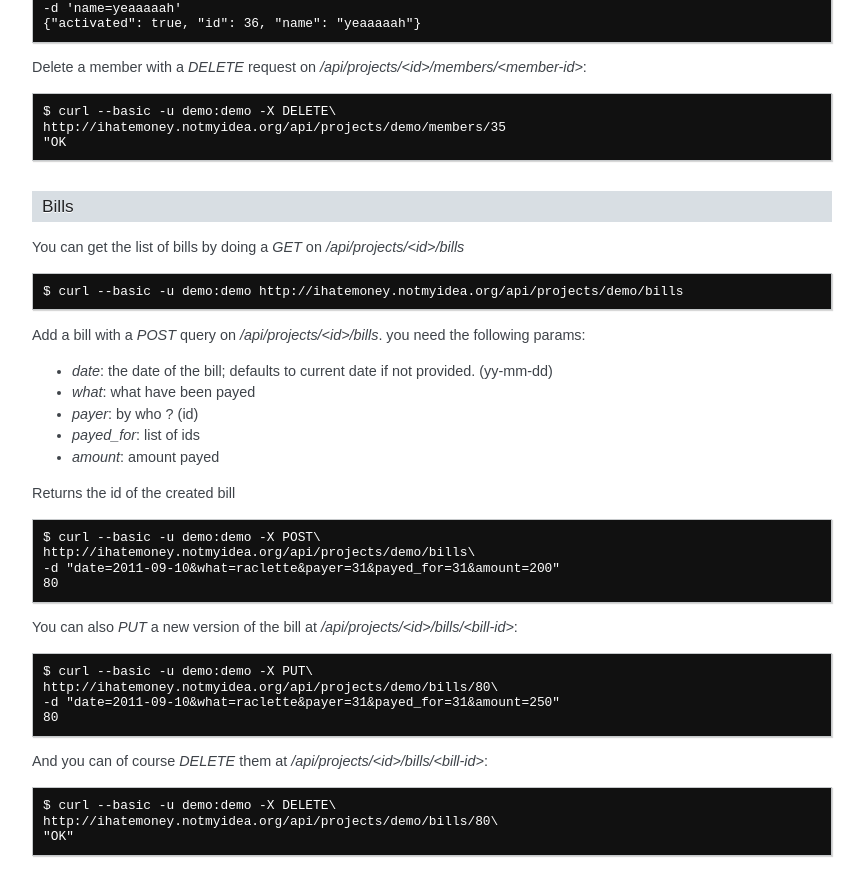
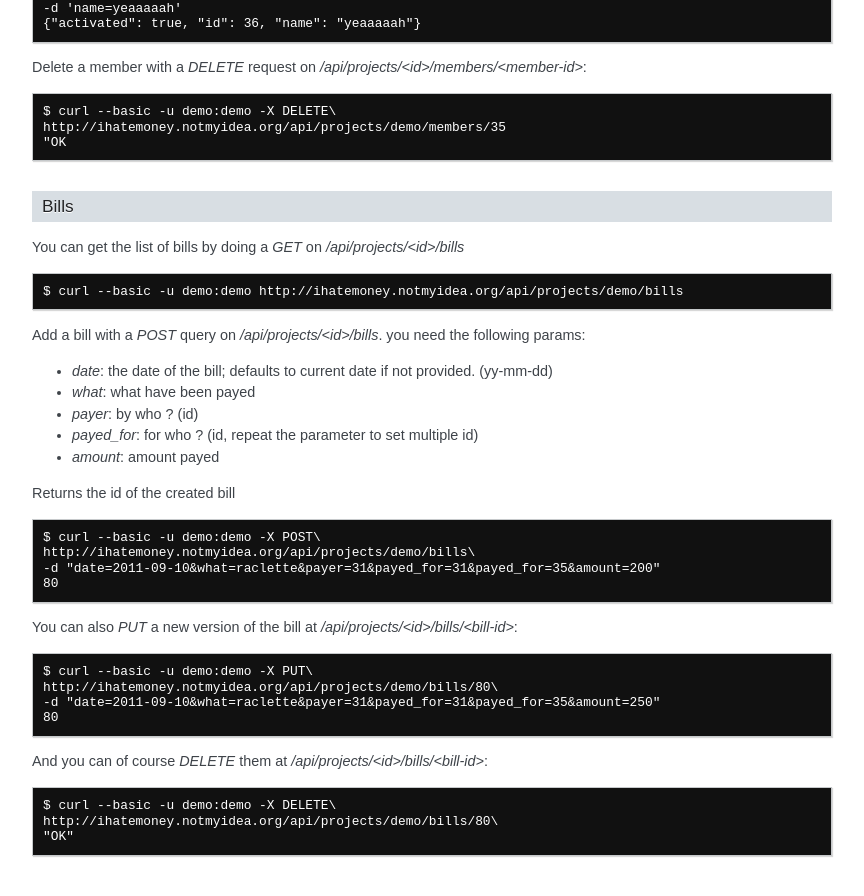
Before and after one commit to spiral-project/ihatemoney, a Sphinx documentation site: the page built from docs/api.rst, in a window 1280 px wide and 900 px high, scrolled down 2119 px. Shown: the top 896 px of the window, without its empty margins (190-1054 px from the left). Built offline with Sphinx 7.4.7, drawn with Linux system fonts in a browser that asks for light colours.

Commit message:
Explain better multi-valued `payed_for` in API doc
… And use a multi-valued example, as it's IMHO the "standard" use-case with
IHM.

```diff
--- a/docs/api.rst
+++ b/docs/api.rst
@@ -138,14 +138,14 @@ following params:
 * `date`: the date of the bill; defaults to current date if not provided. (yy-mm-dd)
 * `what`: what have been payed
 * `payer`: by who ? (id)
-* `payed_for`: list of ids
+* `payed_for`: for who ? (id, repeat the parameter to set multiple id)
 * `amount`: amount payed
 
 Returns the id of the created bill ::
 
     $ curl --basic -u demo:demo -X POST\
     http://ihatemoney.notmyidea.org/api/projects/demo/bills\
-    -d "date=2011-09-10&what=raclette&payer=31&payed_for=31&amount=200"
+    -d "date=2011-09-10&what=raclette&payer=31&payed_for=31&payed_for=35&amount=200"
     80
 
 You can also `PUT` a new version of the bill at
@@ -153,7 +153,7 @@ You can also `PUT` a new version of the bill at
 
     $ curl --basic -u demo:demo -X PUT\
     http://ihatemoney.notmyidea.org/api/projects/demo/bills/80\
-    -d "date=2011-09-10&what=raclette&payer=31&payed_for=31&amount=250"
+    -d "date=2011-09-10&what=raclette&payer=31&payed_for=31&payed_for=35&amount=250"
     80
 
 And you can of course `DELETE` them at `/api/projects/<id>/bills/<bill-id>`::
```
